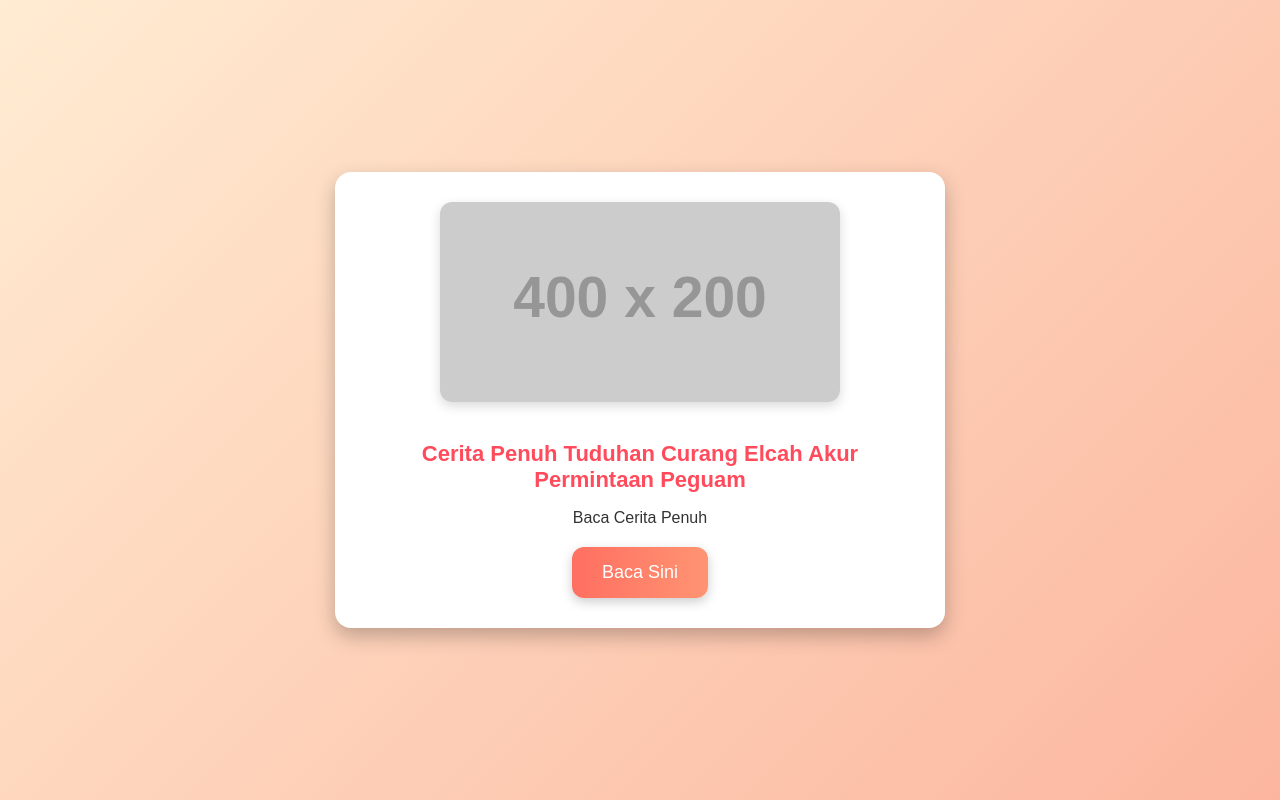
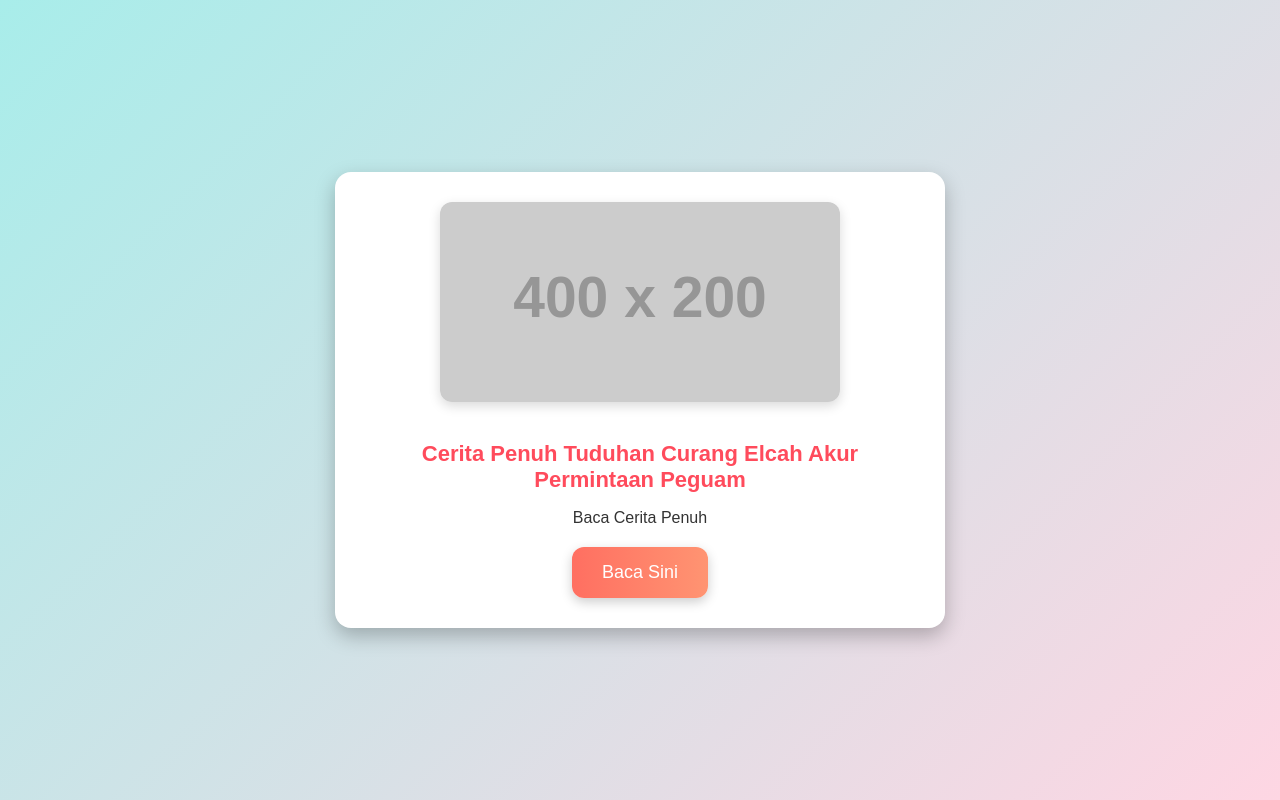
Before and after one commit to mi0280968-web/redirect, a plain HTML site: page index.html in a window 1280 px wide. Drawn offline with Linux system fonts and the light colour scheme; placeholder pictures from the web are drawn by us.

Commit message:
Update index.html

```diff
--- a/index.html
+++ b/index.html
@@ -7,7 +7,7 @@
     body {
       font-family: 'Arial', sans-serif;
       /* Gradient background supaya nampak hidup */
-      background: linear-gradient(135deg, #ffecd2, #fcb69f);
+      background: linear-gradient(135deg, #a8edea, #fed6e3);
       display: flex;
       flex-direction: column;
       justify-content: center;
```
